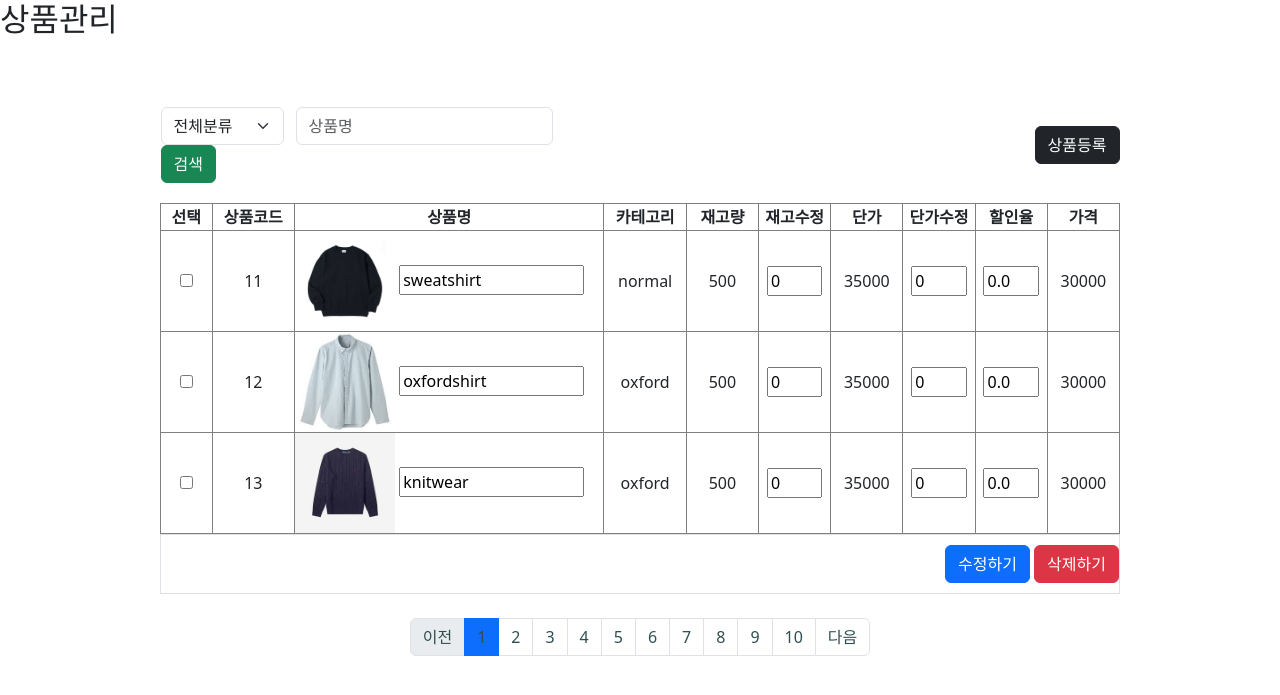
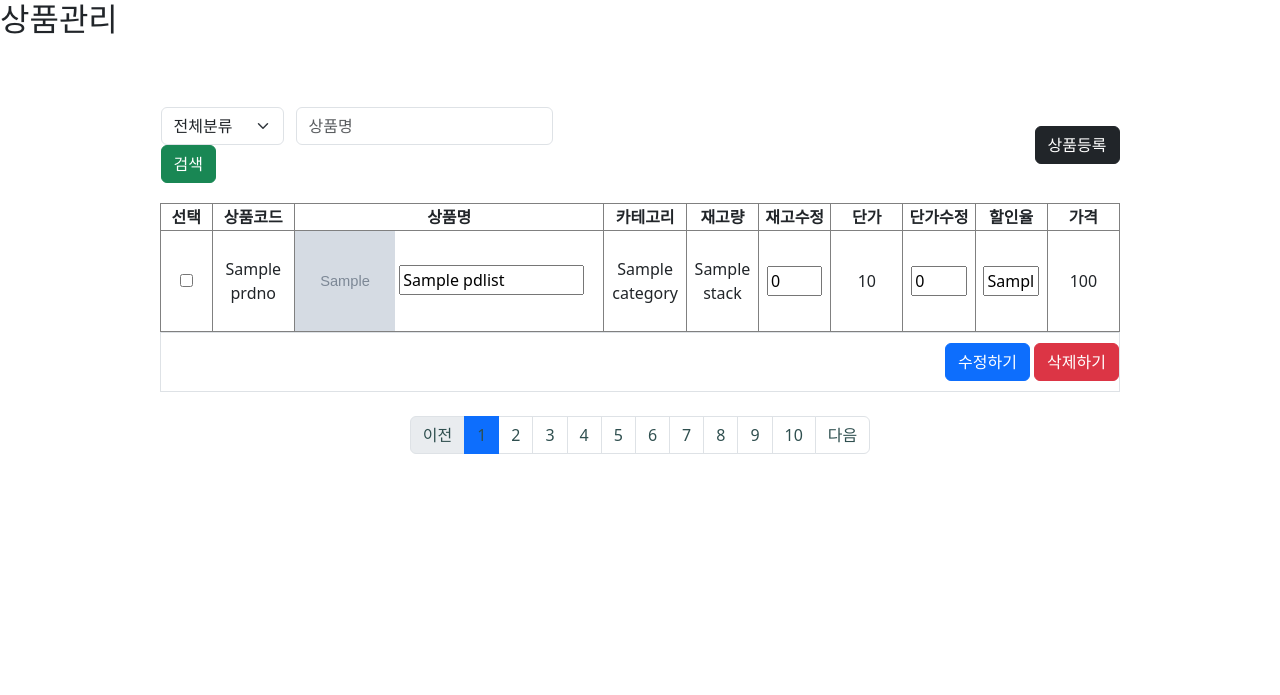
Before and after one commit to yunsung22/1st_project, a FastAPI app: template views/templates/admin/mgproduct.html in a window 1280 px wide. Shown: the top 695 px of the page. Run offline with FastAPI, Linux system fonts and the light colour scheme; the template is opened without the code that fills it: most values are stand-ins (such as "Sample title", 1, 10 or a date in 2020); grey boxes marked "Sample" are stand-in pictures.

Commit message:
상품관리페이지 - select기능 1 - 프론트엔드

```diff
--- a/views/templates/admin/mgproduct.html
+++ b/views/templates/admin/mgproduct.html
@@ -87,51 +87,23 @@
                 <th>할인율</th>
                 <th>가격</th>
             </tr>
+            {% for pd in pdlist %}
             <tr>
                 <td><input type="checkbox"></td>
-                <td>11</td>
+                <td>{{ pd.prdno }}</td>
                 <td class="name">
-                    <img src="../../static/img/sweatshirt_black.jpg" alt="">
-                    <input type="text" class="nameform" value="sweatshirt">
+                    <img src="{{ url_for('static', path='/img/'+pd.img) }}" alt="">
+                    <input type="text" class="nameform" value="{{ pd.prdname }}">
                 </td>
-                <td>normal</td>
-                <td>500</td>
+                <td>{{ pd.category }}</td>
+                <td>{{ pd.stack }}</td>
                 <td><input type="text" class="numinfrm" value="0"></td>
-                <td>35000</td>
+                <td>{{ pd.price }}</td>
                 <td><input type="text" class="numinfrm" value="0"></td>
-                <td><input type="text" class="numinfrm" value="0.0"></td>
-                <td>30000</td>
+                <td><input type="text" class="numinfrm" value="{{ pd.salepoint }}"></td>
+                <td>{{ pd.price * (1 - pd.salepoint) | int }} </td>
             </tr>
-            <tr>
-                <td><input type="checkbox"></td>
-                <td>12</td>
-                <td class="name">
-                    <img src="../../static/img/oxfordshirt.jpg" alt="">
-                    <input type="text" class="nameform" value="oxfordshirt">
-                </td>
-                <td>oxford</td>
-                <td>500</td>
-                <td><input type="text" class="numinfrm" value="0"></td>
-                <td>35000</td>
-                <td><input type="text" class="numinfrm" value="0"></td>
-                <td><input type="text" class="numinfrm" value="0.0"></td>
-                <td>30000</td>
-            </tr>
-            <tr>
-                <td><input type="checkbox"></td>
-                <td>13</td>
-                <td class="name">
-                    <img src="../../static/img/knitwear.jpg" alt="">
-                    <input type="text" class="nameform" value="knitwear">
-                </td>
-                <td>oxford</td>
-                <td>500</td>
-                <td><input type="text" class="numinfrm" value="0"></td>
-                <td>35000</td>
-                <td><input type="text" class="numinfrm" value="0"></td>
-                <td><input type="text" class="numinfrm" value="0.0"></td>
-                <td>30000</td>
-            </tr>
+            {% endfor %}
         </table>
 
         <div class="container w-75 border border-color-dark" id="submitbtn">
```
